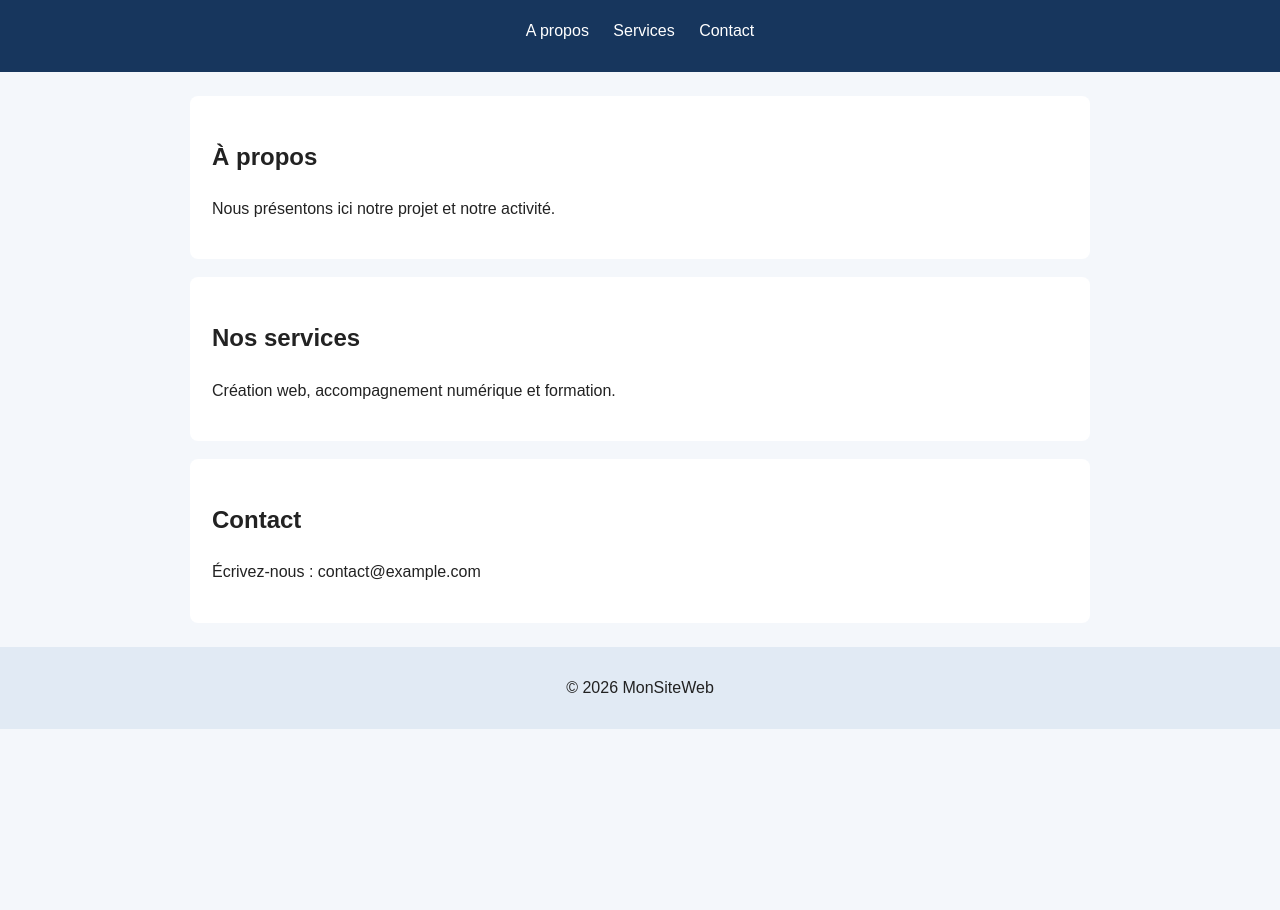
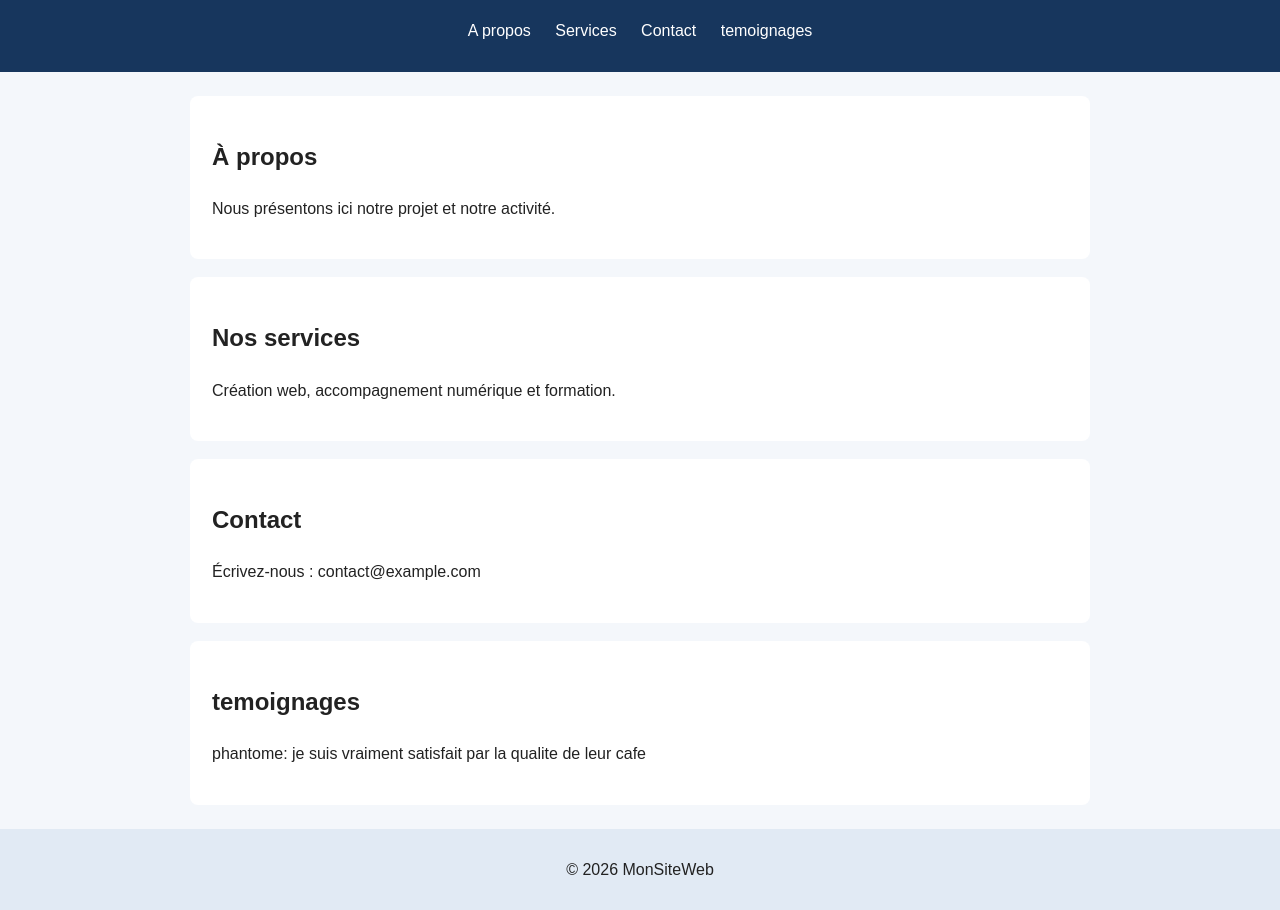
Before and after one commit to phant220/mon-site-web, a plain HTML site: page index.html in a window 1280 px wide. Shown: the part 104-1014 px from the top of the page. Before the commit the page ends 833 px from the top, so only its background shows below. Drawn offline with Linux system fonts and the light colour scheme.

Commit message:
feat(temoignages): ajouter la section temoignages

```diff
--- a/index.html
+++ b/index.html
@@ -13,6 +13,7 @@
             <a href="#apropos">A propos</a>
             <a href="#services">Services</a>
             <a href="#contact">Contact</a>
+            <a href="#temoignages">temoignages</a>
         </nav>
     </header>
     <main>
@@ -30,6 +31,10 @@ formation.</p>
       <h2>Contact</h2>
       <p>Écrivez-nous : contact@example.com</p>
     </section>
+    <section id="temoignages">
+        <h2>temoignages</h2>
+        <p>phantome: je suis vraiment satisfait par la qualite de leur cafe</p>
+    </section>
   </main>
   <footer><p>© 2026 MonSiteWeb</p></footer>
     </main>
```
